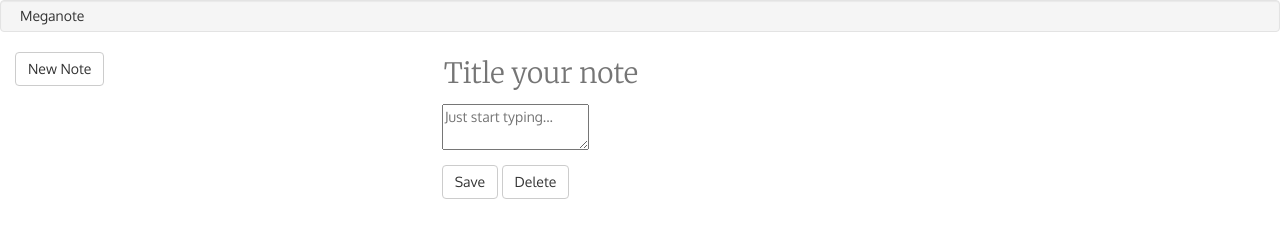
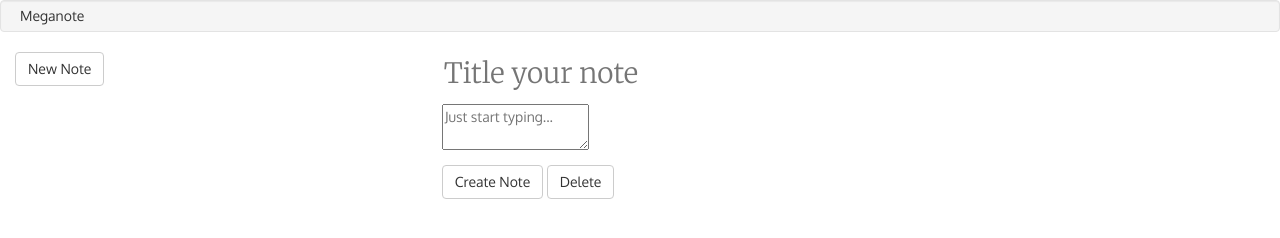
Before and after one commit to tworns/megaNote, a website: page app/index.html in a window 1280 px wide. Drawn offline with nearby package versions, Linux system fonts and the light colour scheme; some packages are replaced by stand-ins of ours; no server answers; a script that the page names is missing.

Commit message:
Changed save button to have logic to display text contingent upon whether or not a note is being edited

```diff
--- a/app/notes/notes-form.html
+++ b/app/notes/notes-form.html
@@ -19,7 +19,7 @@
       type="button"
       name="commit"
       ng-click = 'save()'
-      value="Save"
+      value="{{note._id ? 'Update Note' : 'Create Note'}}"
       class="btn btn-default">
 
         <input
```
